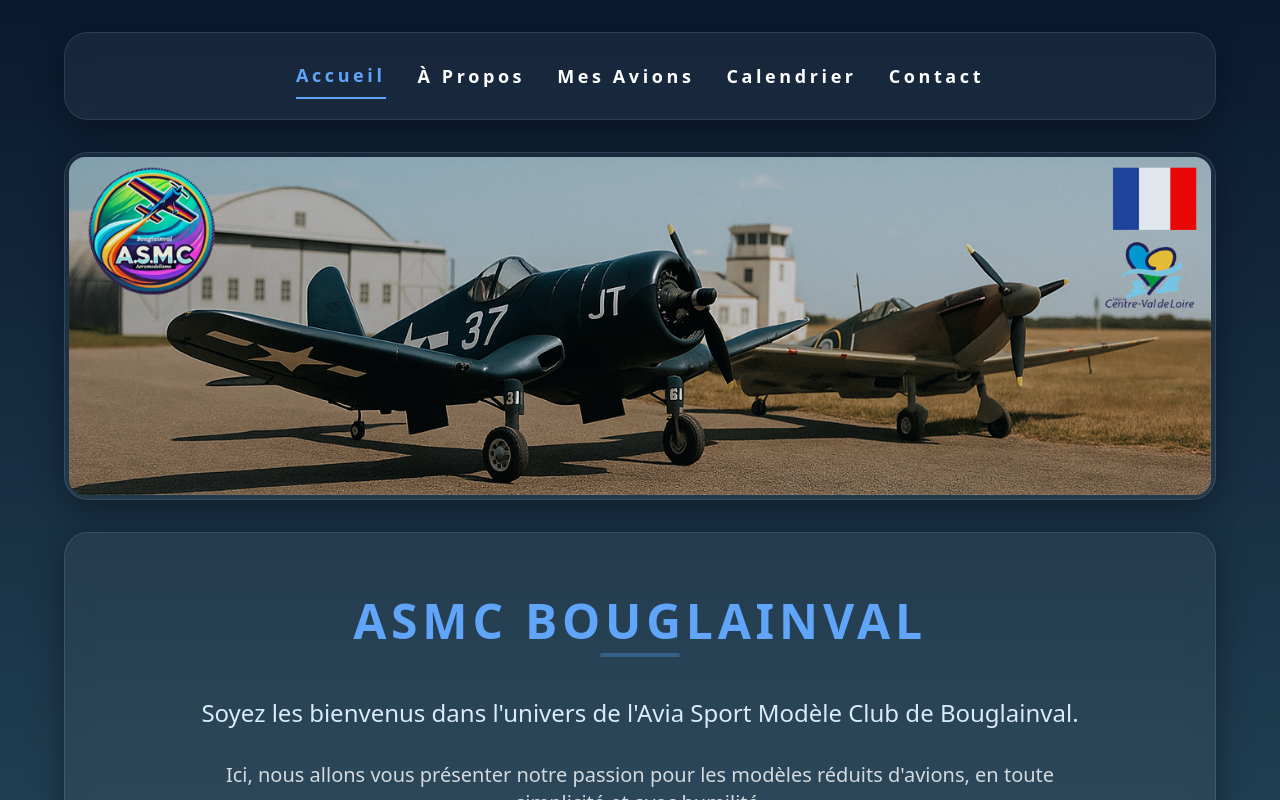
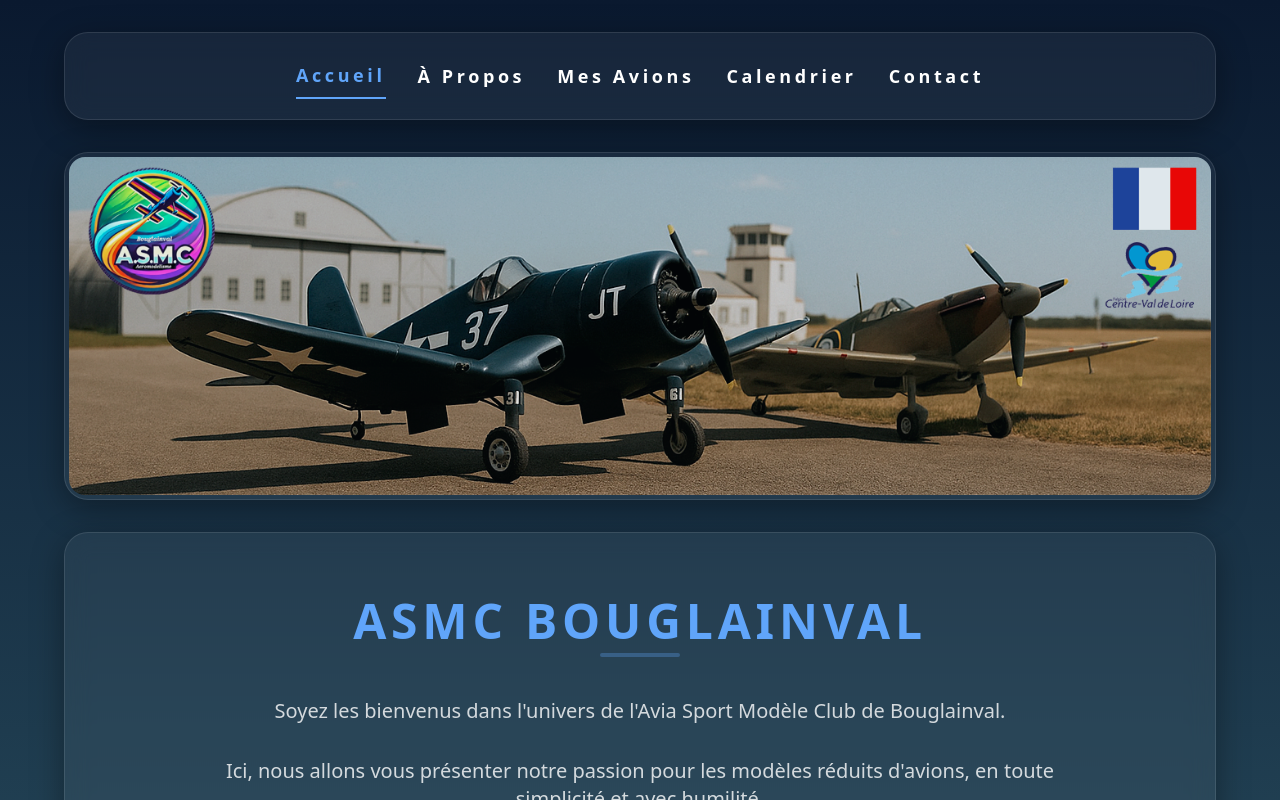
Before and after one commit to leschaeveemmanuel-rgb/asmc-site, a React (Vite) app: page / in a window 1280 px wide. Shown: the top 800 px of the page. Built offline with nearby package versions, Linux system fonts and the light colour scheme.

Commit message:
Add files via upload

```diff
--- a/src/App.jsx
+++ b/src/App.jsx
@@ -66,7 +66,7 @@ function App() {
               </div>
 
               <div className="space-y-8">
-                <p className="text-xl md:text-2xl font-light leading-relaxed text-blue-100 max-w-4xl mx-auto">
+                <p className="text-lg md:text-xl opacity-80 max-w-4xl mx-auto leading-relaxed text-center">
                   Soyez les bienvenus dans l'univers de l'Avia Sport Modèle Club de Bouglainval.
                 </p>
 
```
